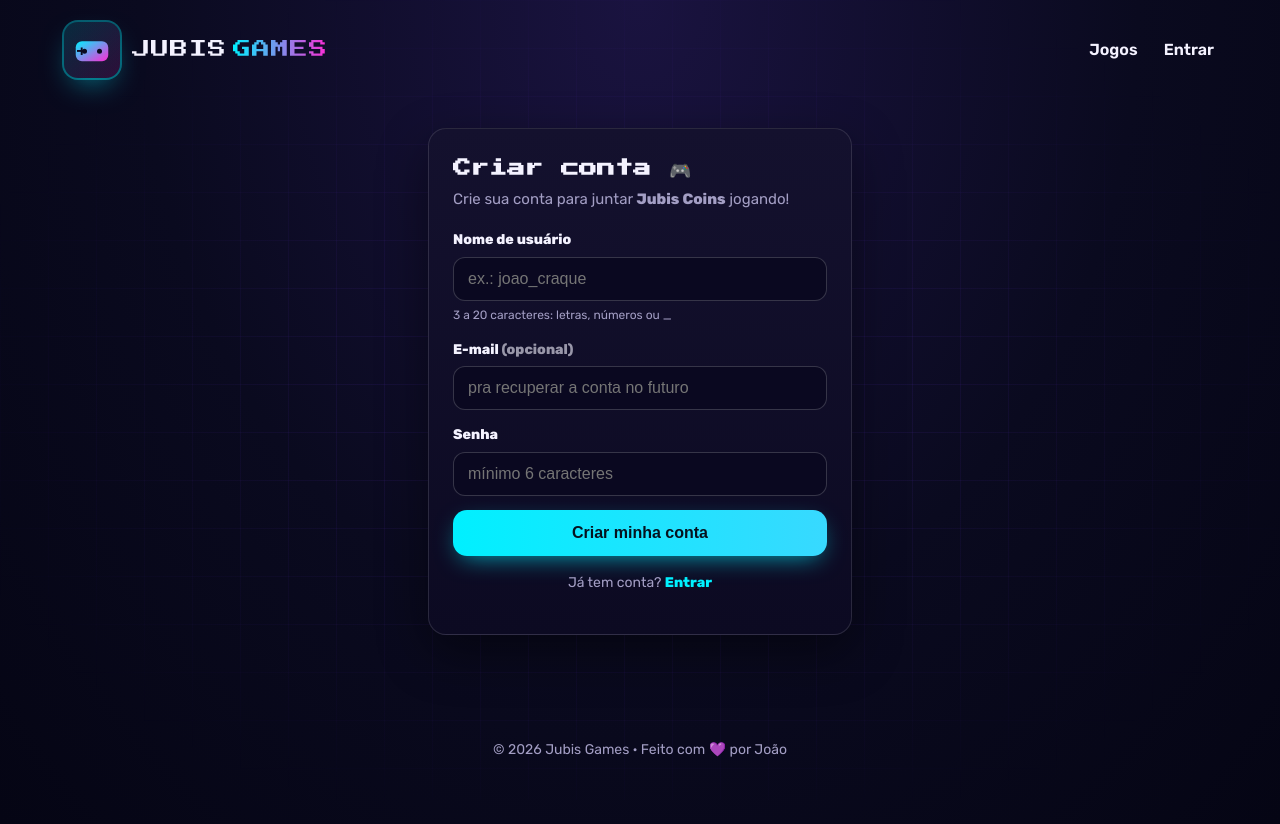
After one commit to chocolateazedo/jubis-games, a PHP site: page /cadastro.php in a window 1280 px wide. The commit adds this page. Run offline with PHP 8.4, Linux system fonts and the light colour scheme; some libraries are stand-ins or nearby versions.

Commit message:
Área logada: cadastro (self signup), login e base da Jubis Coin
- contas no PostgreSQL (mesmo banco do Top Terapia, porém schema próprio "jubis"
  isolado: tabelas jubis.users e jubis.coin_ledger) — não afeta o outro projeto
- páginas cadastro/entrar/conta/sair no tema do site; senhas com bcrypt; CSRF
- moeda Jubis Coin: saldo + jubis_add_coins/jubis_spend_coins atômicos (extrato
  em coin_ledger). O mecanismo de ganhar/usar vem depois
- index mostra "Entrar" ou o saldo 🪙 + Sair (degrada se o banco cair)
- credenciais fora do git (env JUBIS_DATABASE_URL ou includes/db_config.local.php)
- dev.sh agora constrói imagem com pdo_pgsql (dev/Dockerfile)

Co-Authored-By: Claude Opus 4.8 (1M context) <noreply@anthropic.com>

```diff
--- /dev/null
+++ b/cadastro.php
@@ -0,0 +1,57 @@
+<?php
+declare(strict_types=1);
+require __DIR__ . '/includes/auth_ui.php';
+jubis_session_start();
+if (jubis_is_logged_in()) { header('Location: conta.php'); exit; }
+
+$err = '';
+$username = '';
+$email = '';
+if ($_SERVER['REQUEST_METHOD'] === 'POST') {
+    $username = (string)($_POST['username'] ?? '');
+    $email    = (string)($_POST['email'] ?? '');
+    $password = (string)($_POST['password'] ?? '');
+    if (!jubis_csrf_check($_POST['csrf'] ?? null)) {
+        $err = 'Sua sessão expirou. Tente enviar de novo.';
+    } else {
+        $r = jubis_signup($username, $password, $email);
+        if (!empty($r['ok'])) {
+            jubis_login($username, $password); // entra direto após criar
+            header('Location: conta.php');
+            exit;
+        }
+        $err = $r['error'] ?? 'Não foi possível criar a conta.';
+    }
+}
+
+jubis_ui_head('Criar conta');
+?>
+<div class="acc-card">
+  <h1>Criar conta 🎮</h1>
+  <p class="sub">Crie sua conta para juntar <strong>Jubis Coins</strong> jogando!</p>
+
+  <?php if ($err): ?><div class="acc-msg err"><?= jubis_e($err) ?></div><?php endif; ?>
+
+  <form method="post" autocomplete="on">
+    <input type="hidden" name="csrf" value="<?= jubis_e(jubis_csrf_token()) ?>" />
+    <div class="acc-field">
+      <label for="username">Nome de usuário</label>
+      <input id="username" name="username" value="<?= jubis_e($username) ?>" maxlength="20" required
+             autocapitalize="none" autocomplete="username" placeholder="ex.: joao_craque" />
+      <div class="hint">3 a 20 caracteres: letras, números ou _</div>
+    </div>
+    <div class="acc-field">
+      <label for="email">E-mail <span style="opacity:.6">(opcional)</span></label>
+      <input id="email" name="email" type="email" value="<?= jubis_e($email) ?>" autocomplete="email" placeholder="pra recuperar a conta no futuro" />
+    </div>
+    <div class="acc-field">
+      <label for="password">Senha</label>
+      <input id="password" name="password" type="password" minlength="6" required
+             autocomplete="new-password" placeholder="mínimo 6 caracteres" />
+    </div>
+    <button class="acc-btn" type="submit">Criar minha conta</button>
+  </form>
+
+  <p class="acc-alt">Já tem conta? <a href="entrar.php">Entrar</a></p>
+</div>
+<?php jubis_ui_foot(); ?>
--- /dev/null
+++ b/includes/auth.php
@@ -0,0 +1,229 @@
+<?php
+declare(strict_types=1);
+
+/**
+ * Jubis Games — autenticação e contas (área logada).
+ *
+ * Armazenamento em PostgreSQL (schema "jubis", compartilhado com o Top Terapia
+ * porém isolado no seu próprio schema). Veja includes/db.php e includes/schema.sql.
+ *
+ * Aqui também ficam os helpers da moeda "Jubis Coin": o saldo já é guardado e dá
+ * pra creditar/debitar com jubis_add_coins() (com extrato em jubis.coin_ledger).
+ * O MECANISMO de como ganhar/usar será definido depois.
+ */
+
+require_once __DIR__ . '/db.php';
+
+// ---------------------------------------------------------------------------
+// Sessão
+// ---------------------------------------------------------------------------
+function jubis_session_start(): void
+{
+    if (session_status() === PHP_SESSION_ACTIVE) return;
+    $https = (!empty($_SERVER['HTTPS']) && $_SERVER['HTTPS'] !== 'off')
+        || (($_SERVER['SERVER_PORT'] ?? '') === '443');
+    session_set_cookie_params([
+        'lifetime' => 0, 'path' => '/', 'httponly' => true, 'samesite' => 'Lax', 'secure' => $https,
+    ]);
+    session_name('jubis_sess');
+    session_start();
+}
+
+// ---------------------------------------------------------------------------
+// Utilidades
+// ---------------------------------------------------------------------------
+function jubis_e(string $s): string
+{
+    return htmlspecialchars($s, ENT_QUOTES | ENT_SUBSTITUTE, 'UTF-8');
+}
+
+function jubis_csrf_token(): string
+{
+    jubis_session_start();
+    if (empty($_SESSION['csrf'])) $_SESSION['csrf'] = bin2hex(random_bytes(32));
+    return $_SESSION['csrf'];
+}
+function jubis_csrf_check(?string $token): bool
+{
+    jubis_session_start();
+    return is_string($token) && !empty($_SESSION['csrf']) && hash_equals($_SESSION['csrf'], $token);
+}
+
+function jubis_valid_username(string $u): bool
+{
+    return (bool) preg_match('/^[a-zA-Z0-9_]{3,20}$/', $u);
+}
+function jubis_valid_email(string $email): bool
+{
+    return $email === '' || (bool) filter_var($email, FILTER_VALIDATE_EMAIL);
+}
+
+// ---------------------------------------------------------------------------
+// Leitura de usuário
+// ---------------------------------------------------------------------------
+function jubis_load_user(string $username): ?array
+{
+    $st = jubis_db()->prepare(
+        'select id, username, pass_hash, email, jubis_coins, created_at, last_login
+         from jubis.users where username_lc = :lc'
+    );
+    $st->execute([':lc' => strtolower(trim($username))]);
+    $row = $st->fetch();
+    if (!$row) return null;
+    $row['id'] = (int) $row['id'];
+    $row['jubis_coins'] = (int) $row['jubis_coins'];
+    return $row;
+}
+
+// ---------------------------------------------------------------------------
+// Cadastro / login / logout
+// ---------------------------------------------------------------------------
+/** Cria um usuário novo (self signup). Retorna ['ok'=>true] ou ['error'=>'...']. */
+function jubis_signup(string $username, string $password, string $email = ''): array
+{
+    $username = trim($username);
+    $email    = trim($email);
+
+    if (!jubis_valid_username($username)) {
+        return ['error' => 'Usuário deve ter de 3 a 20 letras, números ou _ (sem espaços ou acentos).'];
+    }
+    if (strlen($password) < 6) {
+        return ['error' => 'A senha precisa ter pelo menos 6 caracteres.'];
+    }
+    if (!jubis_valid_email($email)) {
+        return ['error' => 'E-mail inválido.'];
+    }
+
+    try {
+        $st = jubis_db()->prepare(
+            'insert into jubis.users (username, username_lc, pass_hash, email)
+             values (:u, :lc, :h, :e)'
+        );
+        $st->execute([
+            ':u'  => $username,
+            ':lc' => strtolower($username),
+            ':h'  => password_hash($password, PASSWORD_DEFAULT),
+            ':e'  => $email,
+        ]);
+        return ['ok' => true];
+    } catch (PDOException $e) {
+        if ($e->getCode() === '23505') { // unique_violation
+            return ['error' => 'Esse nome de usuário já existe. Escolha outro.'];
+        }
+        return ['error' => 'Não foi possível criar a conta agora. Tente novamente.'];
+    }
+}
+
+/** Confere usuário+senha e inicia a sessão. Retorna ['ok'=>true] ou ['error'=>'...']. */
+function jubis_login(string $username, string $password): array
+{
+    $user = jubis_load_user($username);
+    $hash = $user['pass_hash'] ?? '$2y$10$invalidinvalidinvalidinvalidinvalidinvalidinvalidin';
+    if (!$user || !password_verify($password, $hash)) {
+        usleep(250000); // pequeno atraso contra força bruta
+        return ['error' => 'Usuário ou senha incorretos.'];
+    }
+
+    jubis_session_start();
+    session_regenerate_id(true);
+    $_SESSION['user'] = $user['username'];
+
+    try {
+        $st = jubis_db()->prepare('update jubis.users set last_login = now() where id = :id');
+        $st->execute([':id' => $user['id']]);
+    } catch (Throwable $e) { /* não bloqueia o login */ }
+
+    return ['ok' => true];
+}
+
+function jubis_logout(): void
+{
+    jubis_session_start();
+    $_SESSION = [];
+    if (ini_get('session.use_cookies')) {
+        $p = session_get_cookie_params();
+        setcookie(session_name(), '', time() - 42000, $p['path'], $p['domain'], $p['secure'], $p['httponly']);
+    }
+    session_destroy();
+}
+
+function jubis_current_username(): ?string
+{
+    jubis_session_start();
+    $u = $_SESSION['user'] ?? null;
+    return is_string($u) && $u !== '' ? $u : null;
+}
+function jubis_current_user(): ?array
+{
+    $u = jubis_current_username();
+    return $u ? jubis_load_user($u) : null;
+}
+function jubis_is_logged_in(): bool
+{
+    return jubis_current_username() !== null;
+}
+/** Exige login; se não estiver logado, manda pra tela de entrar. */
+function jubis_require_login(): array
+{
+    $user = jubis_current_user();
+    if (!$user) { header('Location: entrar.php'); exit; }
+    return $user;
+}
+
+// ---------------------------------------------------------------------------
+// Jubis Coin (moeda) — saldo já funciona; como GANHAR/USAR vem depois
+// ---------------------------------------------------------------------------
+function jubis_coins(array $user): int
+{
+    return (int) ($user['jubis_coins'] ?? 0);
+}
+
+/**
+ * Credita (delta>0) ou debita (delta<0) Jubis Coins de forma atômica (transação).
+ * Nunca deixa o saldo negativo. Registra a movimentação em jubis.coin_ledger.
+ * Retorna o usuário atualizado, ou null se não existir.
+ *
+ * É a base do mecanismo futuro: o "como ganhar/usar" só vai chamar isto.
+ */
+function jubis_add_coins(string $username, int $delta, string $reason = ''): ?array
+{
+    $pdo = jubis_db();
+    $pdo->beginTransaction();
+    try {
+        $st = $pdo->prepare(
+            'update jubis.users set jubis_coins = greatest(0, jubis_coins + :d)
+             where username_lc = :lc returning id, jubis_coins'
+        );
+        $st->execute([':d' => $delta, ':lc' => strtolower(trim($username))]);
+        $row = $st->fetch();
+        if (!$row) { $pdo->rollBack(); return null; }
+
+        if ($delta !== 0) {
+            $pdo->prepare(
+                'insert into jubis.coin_ledger (user_id, delta, reason, balance_after)
+                 values (:uid, :d, :r, :bal)'
+            )->execute([
+                ':uid' => (int) $row['id'],
+                ':d'   => $delta,
+                ':r'   => $reason,
+                ':bal' => (int) $row['jubis_coins'],
+            ]);
+        }
+        $pdo->commit();
+    } catch (Throwable $e) {
+        if ($pdo->inTransaction()) $pdo->rollBack();
+        return null;
+    }
+    return jubis_load_user($username);
+}
+
+/** Tenta gastar `amount` coins. Retorna ['ok'=>true,'user'=>...] ou ['error'=>...]. */
+function jubis_spend_coins(string $username, int $amount, string $reason = ''): array
+{
+    if ($amount <= 0) return ['error' => 'Valor inválido.'];
+    $user = jubis_load_user($username);
+    if (!$user) return ['error' => 'Usuário não encontrado.'];
+    if (jubis_coins($user) < $amount) return ['error' => 'Jubis Coins insuficientes.'];
+    $updated = jubis_add_coins($username, -$amount, $reason);
+    return $updated ? ['ok' => true, 'user' => $updated] : ['error' => 'Falha ao debitar.'];
+}
--- /dev/null
+++ b/includes/auth_ui.php
@@ -0,0 +1,104 @@
+<?php
+declare(strict_types=1);
+
+require_once __DIR__ . '/auth.php';
+
+/** Cabeçalho das páginas de conta (mesmo visual do site). */
+function jubis_ui_head(string $title): void
+{
+    jubis_session_start();
+    $me = jubis_current_username();
+    $coins = 0;
+    if ($me) { $u = jubis_load_user($me); $coins = $u ? jubis_coins($u) : 0; }
+    ?>
+<!DOCTYPE html>
+<html lang="pt-BR">
+<head>
+  <meta charset="UTF-8" />
+  <meta name="viewport" content="width=device-width, initial-scale=1.0" />
+  <meta name="theme-color" content="#0a0a1f" />
+  <title><?= jubis_e($title) ?> — Jubis Games</title>
+  <link rel="icon" type="image/svg+xml" href="assets/img/favicon.svg" />
+  <link rel="preconnect" href="https://fonts.googleapis.com" />
+  <link rel="preconnect" href="https://fonts.gstatic.com" crossorigin />
+  <link href="https://fonts.googleapis.com/css2?family=Press+Start+2P&family=Rubik:wght@400;600;800&display=swap" rel="stylesheet" />
+  <link rel="stylesheet" href="assets/css/style.css" />
+  <style>
+    /* área de conta — usa as variáveis do tema */
+    .acc-wrap { max-width: 460px; margin: 0 auto; padding: 28px 18px 60px; }
+    .acc-card { background: linear-gradient(180deg, var(--bg-2), #0c0a22);
+      border: 1px solid rgba(255,255,255,.12); border-radius: var(--radius);
+      padding: 26px 24px; box-shadow: 0 18px 50px rgba(0,0,0,.45); }
+    .acc-card h1 { font-family: var(--font-display); font-size: 18px; line-height: 1.5; margin: 0 0 6px; }
+    .acc-card p.sub { color: var(--muted); margin: 0 0 18px; font-size: 15px; }
+    .acc-field { margin: 0 0 14px; }
+    .acc-field label { display: block; font-weight: 700; margin: 0 0 6px; font-size: 14px; }
+    .acc-field input { width: 100%; padding: 12px 14px; border-radius: 12px; font-size: 16px;
+      border: 1px solid rgba(255,255,255,.18); background: #0a0820; color: var(--ink); }
+    .acc-field input:focus { outline: none; border-color: var(--cyan); box-shadow: 0 0 0 3px rgba(0,240,255,.2); }
+    .acc-field .hint { color: var(--muted); font-size: 12px; margin-top: 5px; }
+    .acc-btn { display: block; width: 100%; margin-top: 8px; border: none; cursor: pointer;
+      padding: 14px 18px; border-radius: 14px; font-weight: 800; font-size: 16px; color: #06121f;
+      background: linear-gradient(90deg, var(--cyan), #38d9ff); box-shadow: 0 8px 24px -8px rgba(0,240,255,.7); }
+    .acc-btn:active { transform: translateY(1px); }
+    .acc-alt { text-align: center; margin-top: 16px; color: var(--muted); font-size: 14px; }
+    .acc-alt a { color: var(--cyan); font-weight: 700; }
+    .acc-msg { border-radius: 12px; padding: 11px 14px; margin: 0 0 16px; font-size: 14px; font-weight: 600; }
+    .acc-msg.err { background: rgba(255,43,124,.14); border: 1px solid rgba(255,43,124,.5); color: #ffc2d8; }
+    .acc-msg.ok  { background: rgba(120,255,140,.12); border: 1px solid rgba(120,255,140,.45); color: #c8ffd2; }
+    .coin-box { display: flex; align-items: center; gap: 14px; background: #0a0820;
+      border: 1px solid rgba(255,210,63,.4); border-radius: 16px; padding: 16px 18px; margin: 6px 0 18px; }
+    .coin-box .coin { font-size: 38px; }
+    .coin-box .amt { font-family: var(--font-display); font-size: 22px; color: var(--yellow); }
+    .coin-box .lbl { color: var(--muted); font-size: 13px; }
+    .acc-actions { display: flex; gap: 10px; flex-wrap: wrap; }
+    .acc-actions a { flex: 1; text-align: center; padding: 12px; border-radius: 12px; font-weight: 700;
+      border: 1px solid rgba(255,255,255,.16); background: rgba(255,255,255,.04); }
+    .pill-coin { display: inline-flex; align-items: center; gap: 6px; background: rgba(255,210,63,.16);
+      border: 1px solid rgba(255,210,63,.4); color: var(--yellow); padding: 4px 10px; border-radius: 999px; font-weight: 800; }
+  </style>
+</head>
+<body>
+  <div class="bg-grid" aria-hidden="true"></div>
+  <header class="site-header">
+    <a class="logo" href="index.php" aria-label="Jubis Games — início">
+      <span class="logo__icon" aria-hidden="true">
+        <svg viewBox="0 0 64 64" width="40" height="40">
+          <defs><linearGradient id="lg" x1="0" y1="0" x2="1" y2="1">
+            <stop offset="0%" stop-color="#00f0ff"/><stop offset="100%" stop-color="#ff2bd6"/>
+          </linearGradient></defs>
+          <rect x="6" y="18" width="52" height="32" rx="10" fill="url(#lg)"/>
+          <circle cx="20" cy="34" r="4" fill="#0a0a1f"/><circle cx="44" cy="34" r="4" fill="#0a0a1f"/>
+          <rect x="14" y="28" width="3" height="12" fill="#0a0a1f"/><rect x="8" y="32" width="15" height="3" fill="#0a0a1f"/>
+        </svg>
+      </span>
+      <span class="logo__text"><span class="logo__brand">JUBIS</span><span class="logo__brand logo__brand--accent">GAMES</span></span>
+    </a>
+    <nav class="nav">
+      <a href="index.php#jogos">Jogos</a>
+      <?php if ($me): ?>
+        <a href="conta.php" class="pill-coin">🪙 <?= (int)$coins ?></a>
+        <a href="sair.php">Sair</a>
+      <?php else: ?>
+        <a href="entrar.php">Entrar</a>
+      <?php endif; ?>
+    </nav>
+  </header>
+  <main>
+    <div class="acc-wrap">
+<?php
+}
+
+function jubis_ui_foot(): void
+{
+    $year = date('Y');
+    ?>
+    </div>
+  </main>
+  <footer class="site-footer">
+    <p>© <?= $year ?> Jubis Games · Feito com 💜 por João</p>
+  </footer>
+</body>
+</html>
+<?php
+}
--- /dev/null
+++ b/includes/db.php
@@ -0,0 +1,65 @@
+<?php
+declare(strict_types=1);
+
+/**
+ * Jubis Games — conexão com o banco (PostgreSQL, compartilhado com o Top Terapia).
+ *
+ * As tabelas da Jubis ficam no schema "jubis" (isolado do "public" do outro projeto).
+ *
+ * A URL de conexão NÃO é versionada (tem senha). Ela é lida, nesta ordem:
+ *   1) variável de ambiente JUBIS_DATABASE_URL
+ *   2) variável de ambiente DATABASE_URL
+ *   3) arquivo includes/db_config.local.php  (gitignored — crie a partir do .example)
+ *
+ * Formato da URL: postgresql://usuario:senha@host:porta/banco
+ */
+
+function jubis_database_url(): string
+{
+    $url = getenv('JUBIS_DATABASE_URL') ?: getenv('DATABASE_URL') ?: '';
+    if ($url === '') {
+        foreach (['db_config.local.php', 'db_config.php'] as $f) {
+            $path = __DIR__ . '/' . $f;
+            if (is_file($path)) { $url = (string) require $path; break; }
+        }
+    }
+    return $url;
+}
+
+function jubis_db(): PDO
+{
+    static $pdo = null;
+    if ($pdo instanceof PDO) return $pdo;
+
+    $url = jubis_database_url();
+    if ($url === '') {
+        throw new RuntimeException('Banco não configurado: defina JUBIS_DATABASE_URL ou crie includes/db_config.local.php');
+    }
+    $p = parse_url($url);
+    if ($p === false || empty($p['host'])) {
+        throw new RuntimeException('DATABASE_URL inválida.');
+    }
+    $host = $p['host'];
+    $port = $p['port'] ?? 5432;
+    $name = ltrim($p['path'] ?? '', '/');
+    $user = isset($p['user']) ? urldecode($p['user']) : '';
+    $pass = isset($p['pass']) ? urldecode($p['pass']) : '';
+
+    $dsn = "pgsql:host={$host};port={$port};dbname={$name}";
+    $pdo = new PDO($dsn, $user, $pass, [
+        PDO::ATTR_ERRMODE            => PDO::ERRMODE_EXCEPTION,
+        PDO::ATTR_DEFAULT_FETCH_MODE => PDO::FETCH_ASSOC,
+        PDO::ATTR_EMULATE_PREPARES   => false,
+    ]);
+    // trabalha sempre dentro do schema jubis (sem tocar no public do outro projeto)
+    $pdo->exec("set search_path to jubis, public");
+    return $pdo;
+}
+
+/** Cria o schema/tabelas se não existirem (idempotente). Use uma vez (ex.: setup.php). */
+function jubis_db_migrate(): void
+{
+    $sql = file_get_contents(__DIR__ . '/schema.sql');
+    if ($sql === false) throw new RuntimeException('schema.sql não encontrado');
+    jubis_db()->exec($sql);
+}
--- /dev/null
+++ b/sair.php
@@ -0,0 +1,6 @@
+<?php
+declare(strict_types=1);
+require __DIR__ . '/includes/auth.php';
+jubis_logout();
+header('Location: index.php');
+exit;
```
Also changed, not shown: conta.php (added, +28 -0 lines), entrar.php (added, +45 -0 lines), includes/db_config.example.php (added, +9 -0 lines), includes/schema.sql (added, +29 -0 lines), index.php (+15 -0 lines), README.md, 3 other files.
